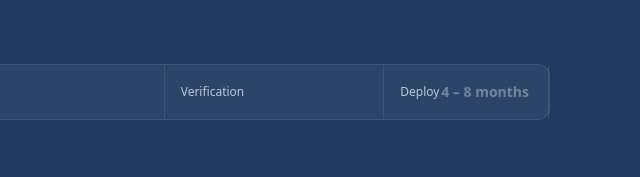
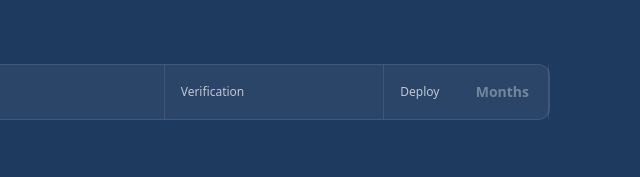
Before and after one commit to Cal-culator/snapsi-quant-deck, a plain HTML site: page index.html in a window 1280 px wide. Shown: the part 2610-2787 px from the top of the page, 640-1280 px from the left. Drawn offline with Linux system fonts and the light colour scheme; a web font is replaced by a local one.

Commit message:
Simplify traditional timeline label to 'Months' to fix text overlap
Co-Authored-By: Claude Opus 4.6 (1M context) <noreply@anthropic.com>

```diff
--- a/index.html
+++ b/index.html
@@ -699,7 +699,7 @@ body {
             <div class="timeline-segment" style="width: 40%;">Manual HLS translation</div>
             <div class="timeline-segment" style="width: 20%;">Verification</div>
             <div class="timeline-segment" style="width: 15%;">Deploy</div>
-            <span class="timeline-total slow">4 &ndash; 8 months</span>
+            <span class="timeline-total slow">Months</span>
           </div>
         </div>
         <div class="timeline-row">
```
